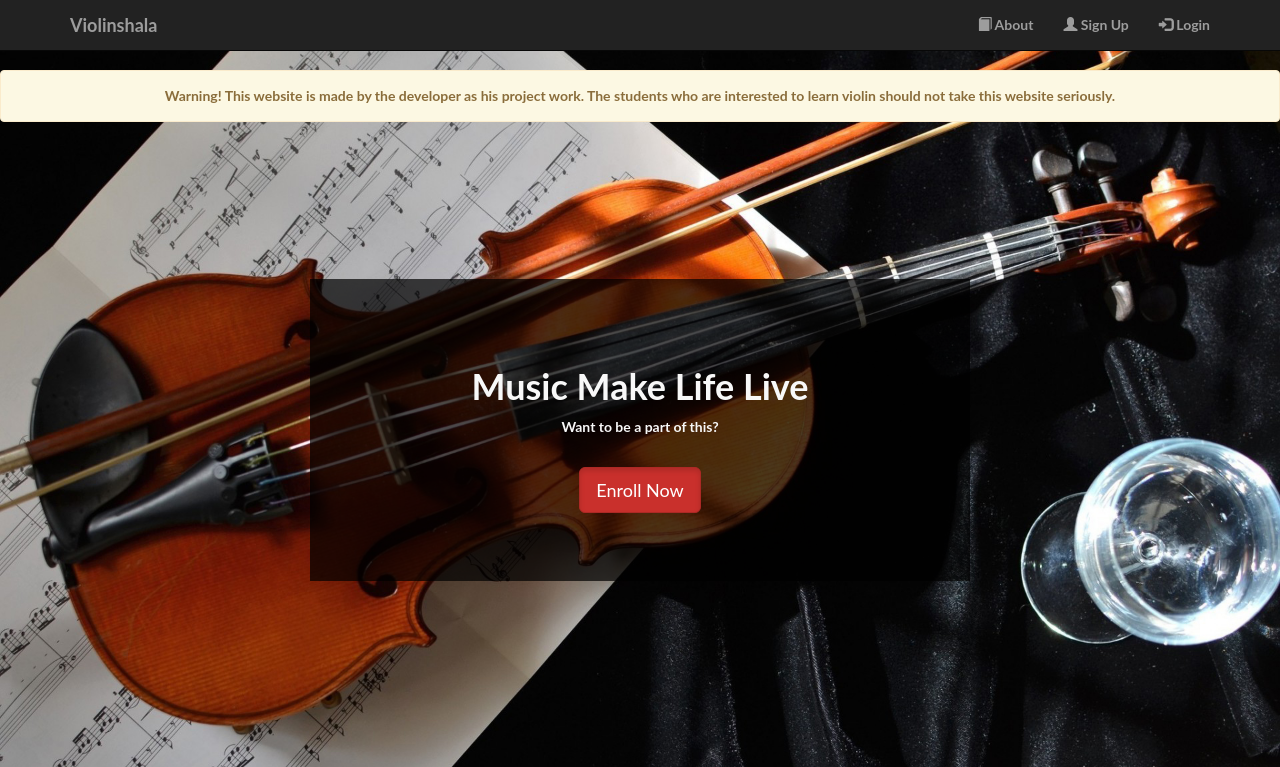
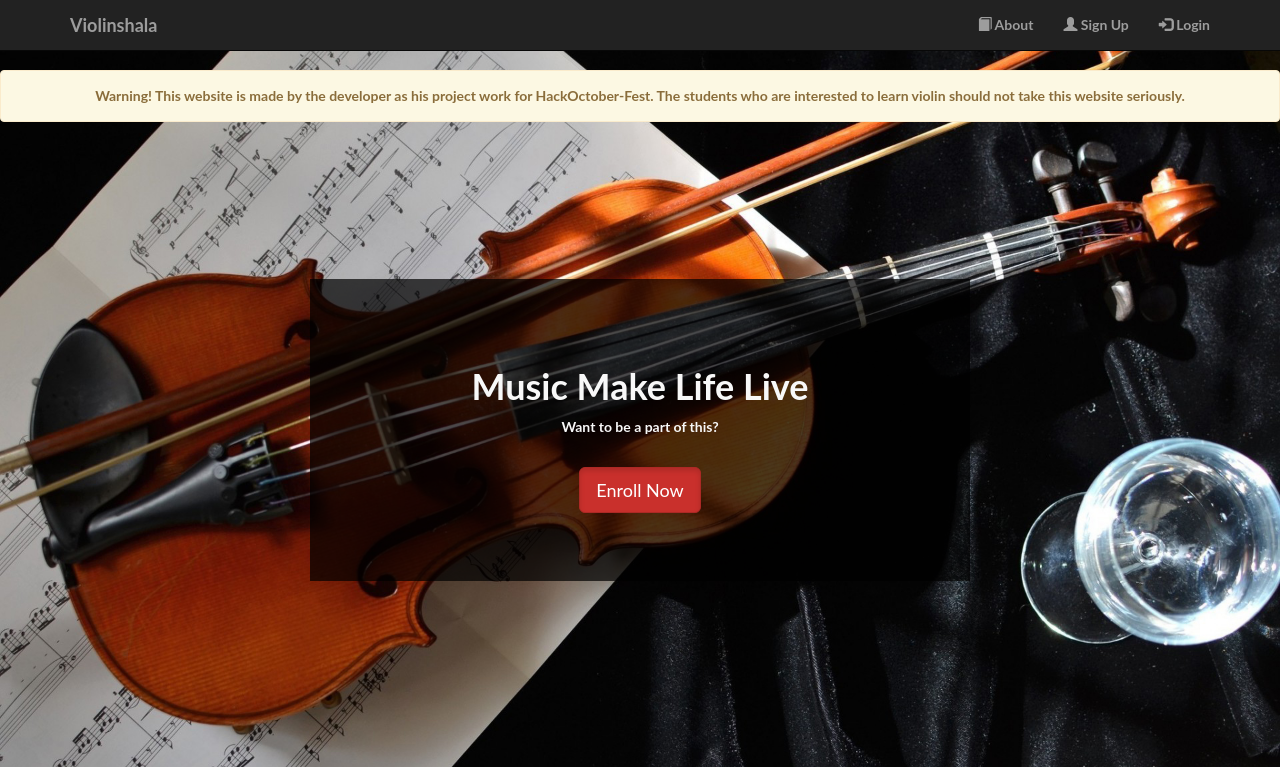
Before and after one commit to Sapan-Ravidas/violinshala, a PHP site: page / in a window 1280 px wide. Shown: the top 767 px of the page. Run offline with PHP 8.4, Linux system fonts and the light colour scheme.

Commit message:
warning message changed.

```diff
--- a/index.php
+++ b/index.php
@@ -24,7 +24,7 @@ if(isset($_SESSION['email'])){
         <div id="content">
             <div id="banner">
             <div class="alert alert-warning text-center">
-                <strong>Warning! This website is made by the developer as his project work. The students who are interested to learn violin should not take this website seriously.</strong>
+                <strong>Warning! This website is made by the developer as his project work for HackOctober-Fest. The students who are interested to learn violin should not take this website seriously.</strong>
             </div>
                 <div class="container">
                     <center>
```
